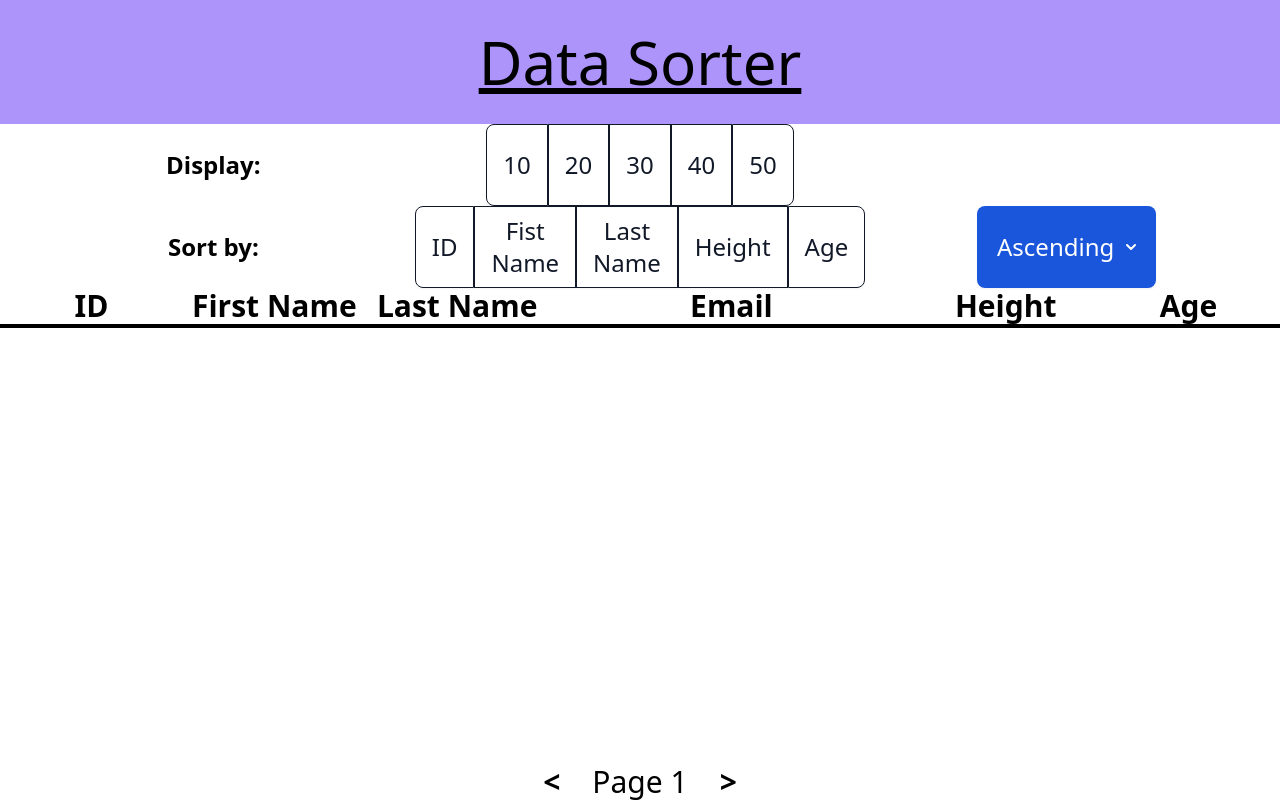
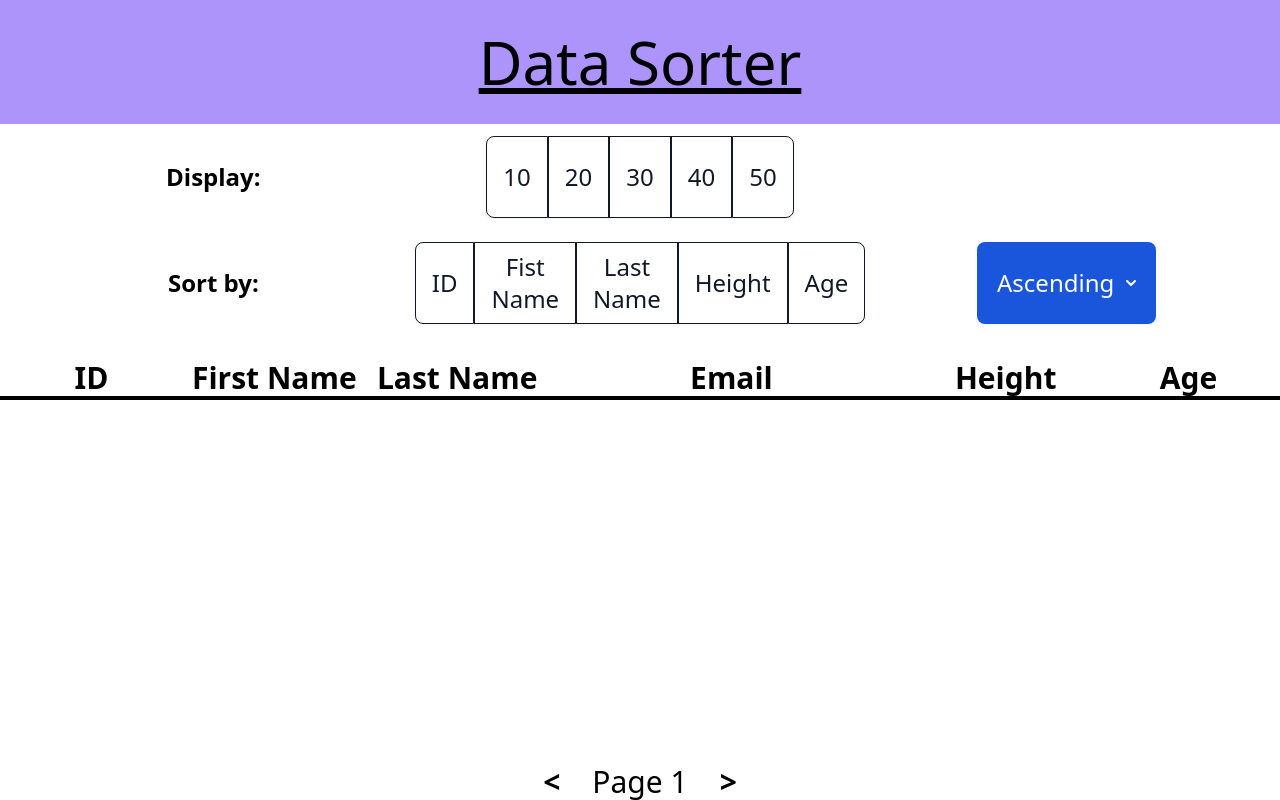
Before and after one commit to Yokie99/SortingData, a website with bundled scripts: page index.html in a window 1280 px wide. Built offline with nearby package versions, Linux system fonts and the light colour scheme.

Commit message:
nicer padding

```diff
--- a/index.html
+++ b/index.html
@@ -19,7 +19,7 @@
     </div>
 
     <div class="grid grid-rows-2">
-        <div class="grid grid-cols-3">
+        <div class="grid grid-cols-3 py-3">
             <div class="flex items-center justify-center">
                 <p class="text-2xl font-bold text-center">Display:</p>
             </div>
@@ -53,7 +53,7 @@
         </div>
 
 
-        <div class="grid grid-cols-3">
+        <div class="grid grid-cols-3 py-3">
 
             <div class="flex items-center justify-center">
                 <p class="text-2xl font-bold text-center">Sort by:</p>
@@ -129,7 +129,7 @@
 
     </div>
 
-    <div>
+    <div class="mt-6">
         <div class="grid grid-cols-7 border-b-4 border-solid border-black">
             <div class="flex justify-center">
                 <p class="text-3xl font-bold">ID</p>
```
Also changed, not shown: src/output.css.
